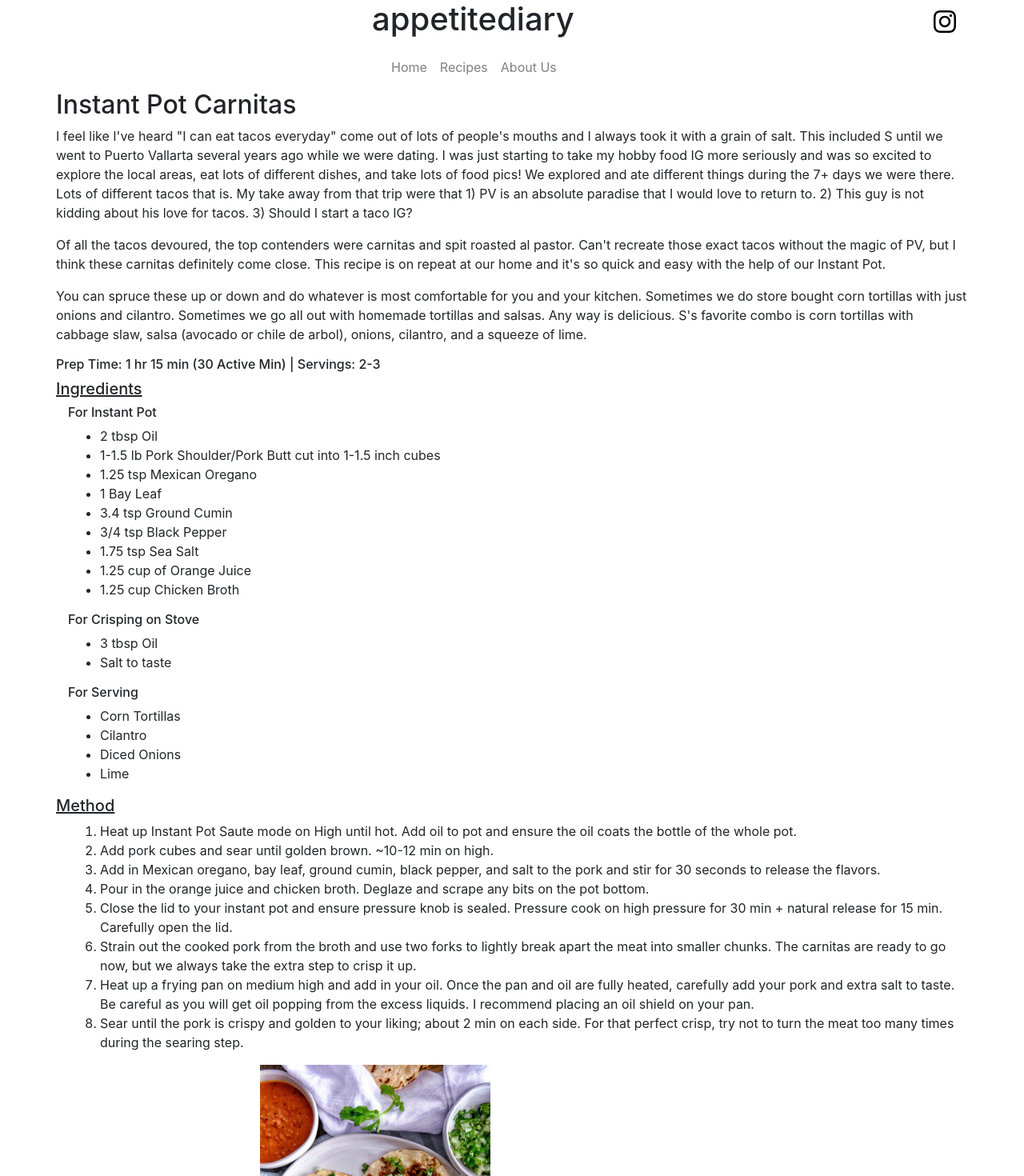
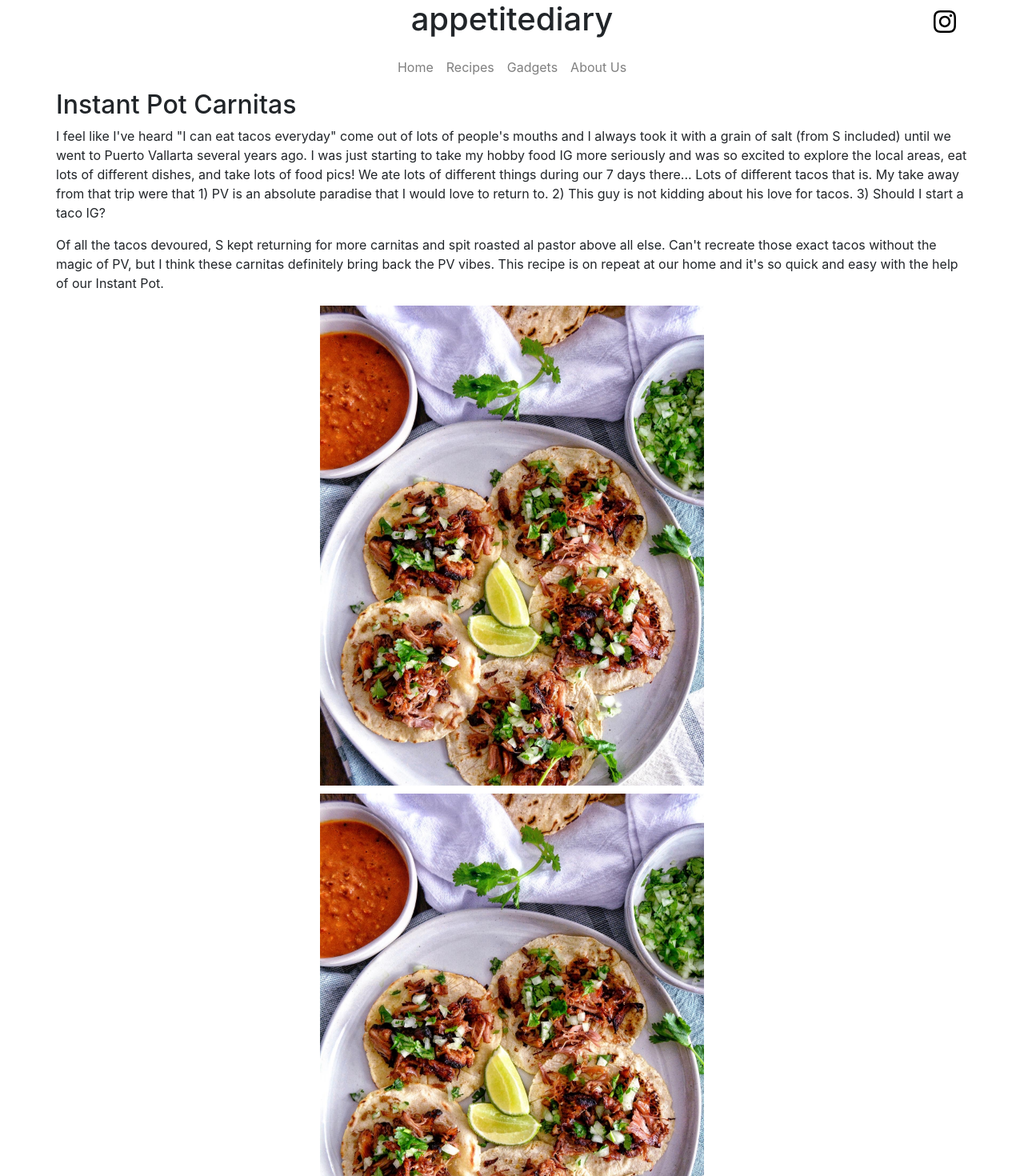
Before and after one commit to StevenU8/appetitediary, a React (Create React App) app: page /#/Post in a window 1280 px wide. Shown: the top 1470 px of the page at 80% size. Built offline with nearby package versions, Linux system fonts and the light colour scheme.

Commit message:
cleaning up alignment

```diff
--- a/src/App.js
+++ b/src/App.js
@@ -28,7 +28,7 @@ export default function App() {
       <Container>
         <Row>
           <Col></Col>
-          <Col>
+          <Col style={{ display: "flex", alignItems: "center", justifyContent: "center" }}>
             <h1>appetitediary</h1>
           </Col>
           <Col className="justify-content-end" style={{display:"flex", alignItems:"center"}}>
@@ -37,20 +37,19 @@ export default function App() {
         </Row>
 
         <Row>
-          <Col></Col>
-          <Col>
+          <Col style={{ display: "flex", alignItems: "center", justifyContent: "center" }}>
             <Navbar expand="lg">
               <Navbar.Toggle aria-controls="basic-navbar-nav" />
               <Navbar.Collapse id="basic-navbar-nav">
                 <Nav className="mr-auto">
                   <Nav.Link href={Routes.Home}>Home</Nav.Link>
                   <Nav.Link href={Routes.Recipes}>Recipes</Nav.Link>
+                  <Nav.Link href={Routes.Gadgets}>Gadgets</Nav.Link>
                   <Nav.Link href={Routes.About}>About Us</Nav.Link>
                 </Nav>
               </Navbar.Collapse>
             </Navbar>
           </Col>
-          <Col></Col>
         </Row>
       </Container>
 
--- a/src/Pages/Post.js
+++ b/src/Pages/Post.js
@@ -8,21 +8,19 @@ const Post = ({ post }) => (
             <h2>Instant Pot Carnitas </h2>
         </Row>
         <Row>
-            <p>I feel like I've heard "I can eat tacos everyday" come out of lots of people's mouths and I always took it with a grain of salt. This included S until we went to Puerto Vallarta several years ago while we were dating. I was just starting to take my hobby food IG more seriously and was so excited to explore the local areas, eat lots of different dishes, and take lots of food pics! We explored and ate different things during the 7+ days we were there. Lots of different tacos that is. My take away from that trip were that 1) PV is an absolute paradise that I would love to return to. 2) This guy is not kidding about his love for tacos. 3) Should I start a taco IG?</p>
-            <p>Of all the tacos devoured, the top contenders were carnitas and spit roasted al pastor. Can't recreate those exact tacos without the magic of PV, but I think these carnitas definitely come close. This recipe is on repeat at our home and it's so quick and easy with the help of our Instant Pot.  </p>
+            <p>I feel like I've heard "I can eat tacos everyday" come out of lots of people's mouths and I always took it with a grain of salt (from S included) until we went to Puerto Vallarta several years ago. I was just starting to take my hobby food IG more seriously and was so excited to explore the local areas, eat lots of different dishes, and take lots of food pics! We ate lots of different things during our 7 days there... Lots of different tacos that is. My take away from that trip were that 1) PV is an absolute paradise that I would love to return to. 2) This guy is not kidding about his love for tacos. 3) Should I start a taco IG?</p>
+            <p>Of all the tacos devoured, S kept returning for more carnitas and spit roasted al pastor above all else. Can't recreate those exact tacos without the magic of PV, but I think these carnitas definitely bring back the PV vibes. This recipe is on repeat at our home and it's so quick and easy with the help of our Instant Pot.</p>
         </Row>
-        {/* <Row style={{ marginBottom: "10px" }}>
-            <Col sm={1}></Col>
-            <Col>
-                <img style={{ marginLeft: "200px" }} width={1440 / 3} height={1800 / 3} src={tacos} />
+        <Row style={{ marginBottom: "10px" }}>
+            <Col style={{ display: "flex", alignItems: "center", justifyContent: "center" }}>
+                <img width={1440 / 3} height={1800 / 3} src={tacos} />
             </Col>
         </Row>
         <Row style={{ marginBottom: "10px" }}>
-            <Col sm={1}></Col>
-            <Col>
-                <img style={{ marginLeft: "200px" }} width={1440 / 3} height={1800 / 3} src={tacos} />
+            <Col style={{ display: "flex", alignItems: "center", justifyContent: "center" }}>
+                <img width={1440 / 3} height={1800 / 3} src={tacos} />
             </Col>
-        </Row> */}
+        </Row>
 
         <Row>
             <p>You can spruce these up or down and do whatever is most comfortable for you and your kitchen. Sometimes we do store bought corn tortillas with just onions and cilantro. Sometimes we go all out with homemade tortillas and salsas. Any way is delicious. S's favorite combo is corn tortillas with cabbage slaw, salsa (avocado or chile de arbol), onions, cilantro, and a squeeze of lime.</p>
@@ -44,15 +42,15 @@ const Post = ({ post }) => (
         <Row>
             <Col>
                 <ul>
-                    <li>2 tbsp Oil</li>
-                    <li>1-1.5 lb Pork Shoulder/Pork Butt cut into 1-1.5 inch cubes</li>
-                    <li>1.25 tsp Mexican Oregano</li>
-                    <li>1 Bay Leaf</li>
-                    <li>3.4 tsp Ground Cumin </li>
-                    <li>3/4 tsp Black Pepper </li>
-                    <li>1.75 tsp Sea Salt </li>
-                    <li>1.25 cup of Orange Juice </li>
-                    <li>1.25 cup Chicken Broth </li>
+                    <li>2 tbsp oil</li>
+                    <li>1-1.5 lb pork shoulder/pork butt cut into 1-1.5 inch cubes</li>
+                    <li>1.25 tsp mexican oregano</li>
+                    <li>1 bay leaf</li>
+                    <li>3.4 tsp ground cumin </li>
+                    <li>3/4 tsp black pepper </li>
+                    <li>1.75 tsp sea salt </li>
+                    <li>1.25 cup of orange juice </li>
+                    <li>1.25 cup chicken broth </li>
                 </ul>
             </Col>
         </Row>
@@ -65,8 +63,8 @@ const Post = ({ post }) => (
         <Row>
             <Col>
                 <ul>
-                    <li>3 tbsp Oil</li>
-                    <li>Salt to taste</li>
+                    <li>3 tbsp oil</li>
+                    <li>salt to taste</li>
                 </ul>
             </Col>
         </Row>
@@ -75,19 +73,17 @@ const Post = ({ post }) => (
             <Col>
                 <h6>For Serving</h6>
             </Col>
-
         </Row>
         <Row>
             <Col>
 
                 <ul>
-                    <li>Corn Tortillas</li>
-                    <li>Cilantro</li>
-                    <li>Diced Onions</li>
-                    <li>Lime</li>
+                    <li>tortillas</li>
+                    <li>cilantro</li>
+                    <li>diced onions</li>
+                    <li>lime</li>
                 </ul>
             </Col>
-
         </Row>
 
         <Row>
@@ -96,16 +92,16 @@ const Post = ({ post }) => (
         <Row>
             <Col>
                 <ol>
-                    <li>Heat up Instant Pot Saute mode on High until hot. Add oil to pot and ensure the oil coats the bottle of the whole pot.</li>
+                    <li>Heat Instant Pot using saute mode on high until hot. Add oil to pot and ensure the oil coats the bottom of the whole pot.</li>
                     <li>Add pork cubes and sear until golden brown. ~10-12 min on high.</li>
-                    <li>Add in Mexican oregano, bay leaf, ground cumin, black pepper, and salt to the pork and stir for 30 seconds to release the flavors.</li>
-                    <li>Pour in the orange juice and chicken broth. Deglaze and scrape any bits on the pot bottom.  </li>
-                    <li>Close the lid to your instant pot and ensure pressure knob is sealed. Pressure cook on high pressure for 30 min + natural release for 15 min. Carefully open the lid. </li>
-                    <li>Strain out the cooked pork from the broth and use two forks to lightly break apart the meat into smaller chunks. The carnitas are ready to go now, but we always take the extra step to crisp it up.  </li>
-                    <li>Heat up a frying pan on medium high and add in your oil. Once the pan and oil are fully heated, carefully add your pork and extra salt to taste. Be careful as you will get oil popping from the excess liquids. I recommend placing an oil shield on your pan.  </li>
+                    <li>Add Mexican oregano, bay leaf, ground cumin, black pepper, and salt. Stir for 30 seconds to release the flavors.</li>
+                    <li>Add orange juice and chicken broth. Deglaze and scrape any bits from the bottom of the pot.</li>
+                    <li>Close the Instant Pot lid and ensure pressure knob is sealed. Pressure cook on high pressure for 30 min + natural release for 15 min. Release and residual presure and carefully open the lid. </li>
+                    <li>Strain out the cooked pork from the broth and use two forks to lightly break apart the meat into smaller chunks. The carnitas are ready to go now, but we always recommend the extra step to crisp it up.</li>
+                    <li>Crisp on stovetop: Heat up a frying pan on medium high and add in your oil. Once the pan and oil are fully heated, carefully add your pork and salt to taste. Be careful as you will get oil popping from the excess liquids. I recommend placing an oil shield on your pan.</li>
                     <li>
-                        <p>Sear until the pork is crispy and golden to your liking; about 2 min on each side. For that perfect crisp, try not to turn the meat too many times during the searing step.</p>
-                        <img style={{ marginLeft: "200px" }} width={1440 / 5} height={1800 / 5} src={tacos} />
+                        <p>Sear until the pork is crispy and golden to your liking; about 1-2 min on each side. For that perfect crisp, try not to turn the meat too many times during the searing step.</p>
+                        <img width={1440 / 5} height={1800 / 5} src={tacos} />
                     </li>
                     <li>Serve with your choice of tortillas and toppings. Enjoy! </li>
                 </ol>
@@ -115,3 +111,7 @@ const Post = ({ post }) => (
 );
 
 export default Post;
+
+//affiliate links:
+//instant pot
+//oil shield
```
Also changed, not shown: 1 other file (tests, documents, lock files or other folders).
